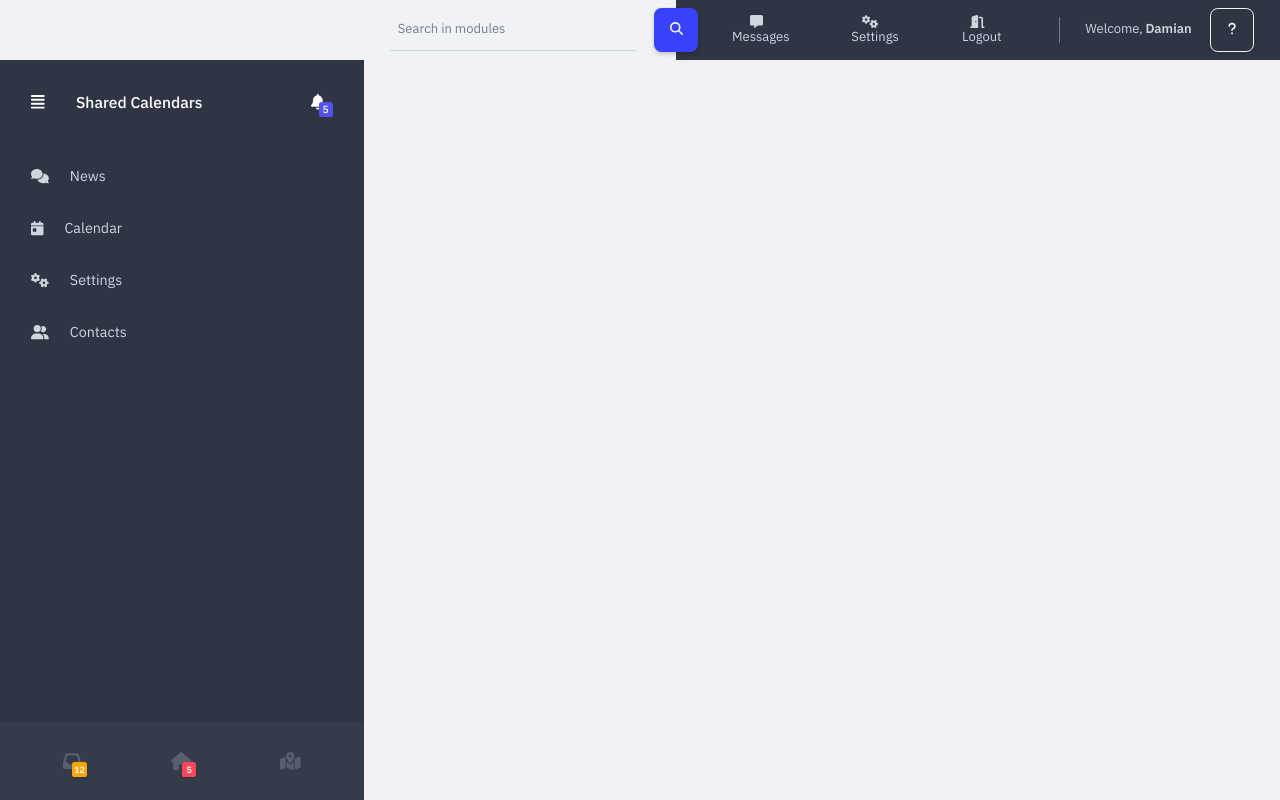
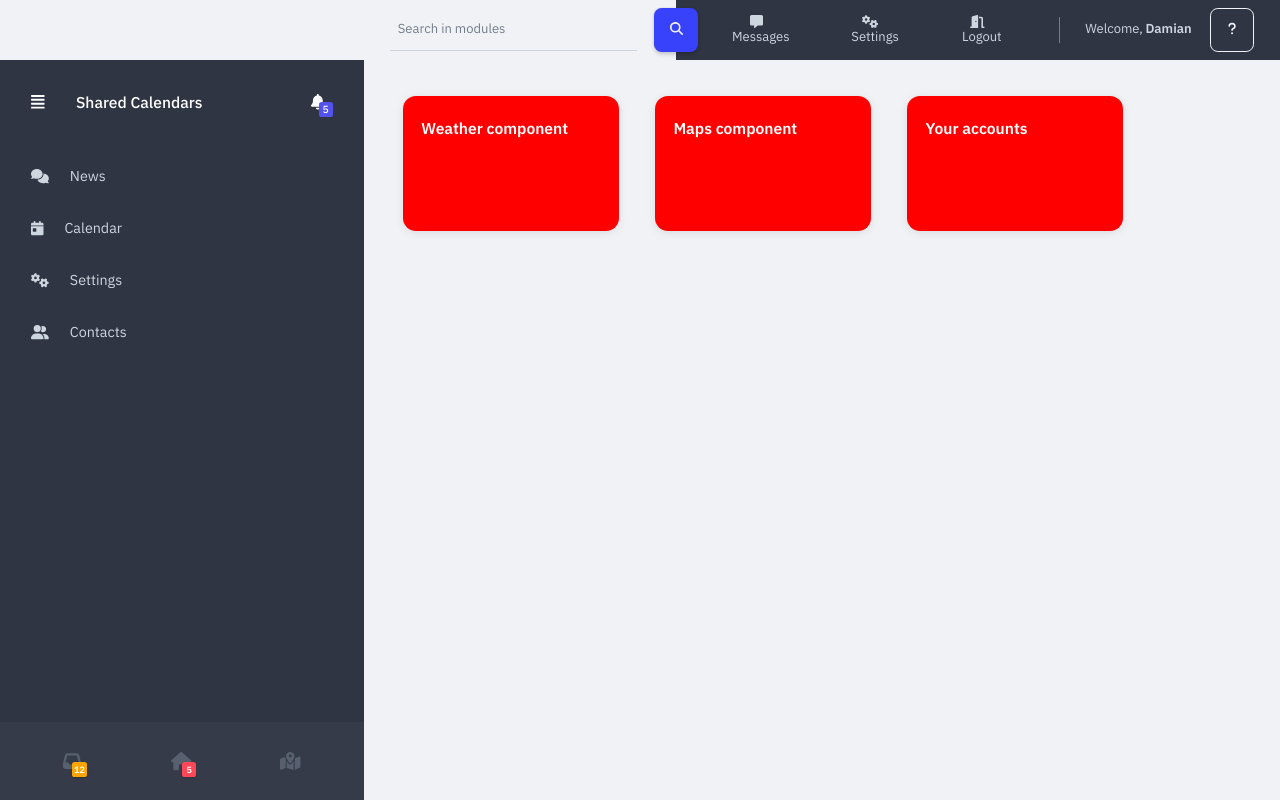
Before and after one commit to ddamiankowalski/rapidhcm, an Angular app in the folder rapidhcm-frontend/: page /dashboard in a window 1280 px wide. Built offline with nearby package versions, Linux system fonts and the light colour scheme; no server answers; sample sign-in values are in the browser's storage.

Commit message:
changes in first slider cards

```diff
--- a/rapidhcm-frontend/src/app/dashboard/content/content.module.ts
+++ b/rapidhcm-frontend/src/app/dashboard/content/content.module.ts
@@ -1,8 +1,11 @@
 import { NgModule } from "@angular/core";
+import { GlobalModule } from "src/app/global/global.module";
 import { ContentContainerComponent } from "./components/contentcontainer.component";
 
 @NgModule({
-    imports: [],
+    imports: [
+        GlobalModule
+    ],
     declarations: [
         ContentContainerComponent
     ],
--- a/rapidhcm-frontend/src/app/dashboard/content/templates/contentcontainer.html
+++ b/rapidhcm-frontend/src/app/dashboard/content/templates/contentcontainer.html
@@ -1,3 +1,7 @@
 <div class="std-content content__container">
-
+    <div class="std-content content__sliders">
+        <system-slider-card [sliderTitle]="'Weather component'" [sliderSubTitle]="'Is it windy?'"></system-slider-card>
+        <system-slider-card [sliderTitle]="'Maps component'" [sliderSubTitle]="'Check out the world'"></system-slider-card>
+        <system-slider-card [sliderTitle]="'Your accounts'" [sliderSubTitle]="'Organize your contacts!'"></system-slider-card>
+    </div>
 </div>
--- a/rapidhcm-frontend/src/app/global/components/slidercard.component.ts
+++ b/rapidhcm-frontend/src/app/global/components/slidercard.component.ts
@@ -9,6 +9,18 @@ export class SliderCard {
 
     @Input() public imagePath: string | undefined;
 
+    @Input() public sliderTitle: string | undefined;
+
+    @Input() public sliderSubTitle: string | undefined;
+
+    @Input() public sliderDesc: string | undefined;
+
+    public isActive: string | undefined;
+
+    public toggleActive($event: any) {
+        this.isActive = $event.type == 'mouseover' ? 'active' : '';
+    }
+
     get image() {
         return this.imagePath + '.png';
     }
--- a/rapidhcm-frontend/src/app/global/templates/slidercard.html
+++ b/rapidhcm-frontend/src/app/global/templates/slidercard.html
@@ -0,0 +1,5 @@
+<div class="std-slider-card" [ngClass]="isActive" (mouseover)="toggleActive($event)" (mouseout)="toggleActive($event)">
+ <span class="slider-title">{{ sliderTitle }}</span>
+ <span [ngClass]="isActive" class="slider-subtitle m-top_small">{{ sliderSubTitle }}</span>
+ <span class="slider-desc">{{ sliderDesc }}</span>
+</div>
--- a/rapidhcm-frontend/src/styles/components/slidercard/_slidercard.scss
+++ b/rapidhcm-frontend/src/styles/components/slidercard/_slidercard.scss
@@ -1 +1,41 @@
 @use '../../base/var' as global;
+
+.std-slider-card {
+    transition: all .3s;
+    width: 8.3rem;
+    height: 5.2rem;
+    border-radius: .5rem;
+    background-color: red;
+    color: global.$white-background;
+    padding: .9rem .7rem;
+    filter: drop-shadow(0px 0px 6px rgba(0, 0, 0, 0.02)) drop-shadow(0px 2px 4px rgba(0, 0, 0, 0.08));
+
+    &.active {
+        transition: all .3s;
+        filter: drop-shadow(0px 0px 4px rgba(0, 0, 0, 0.04)) drop-shadow(0px 8px 16px rgba(0, 0, 0, 0.08));
+    }
+
+    &:hover {
+        cursor: pointer;
+        transform: scale(1.05);
+    }
+
+    & .slider-title {
+        display: block;
+        font-weight: 600;
+        font-size: 0.6rem;
+    }
+
+    & .slider-subtitle {
+        display: block;
+        visibility: hidden;
+        font-weight: 500;
+        font-size: 0.45rem;
+
+        &.active {
+            transition: all .3s;
+            visibility: visible;
+            transform: translateY(-.1rem);
+        }
+    }
+}
--- a/rapidhcm-frontend/src/styles/dashboard/content/_content.scss
+++ b/rapidhcm-frontend/src/styles/dashboard/content/_content.scss
@@ -15,3 +15,15 @@
 .content_wrapper {
     flex-grow: 1;
 }
+
+.content__sliders {
+    display: flex;
+    flex-direction: row;
+    align-items: center;
+    gap: 1.4rem;
+    width: 100%;
+    height: 8rem;
+    background-color: global.$grey-background;
+    padding-left: 1.5rem;
+    padding-right: 1.5rem;
+}
```
Also changed, not shown: rapidhcm-frontend/src/app/global/global.module.ts (+5 -2 lines).
